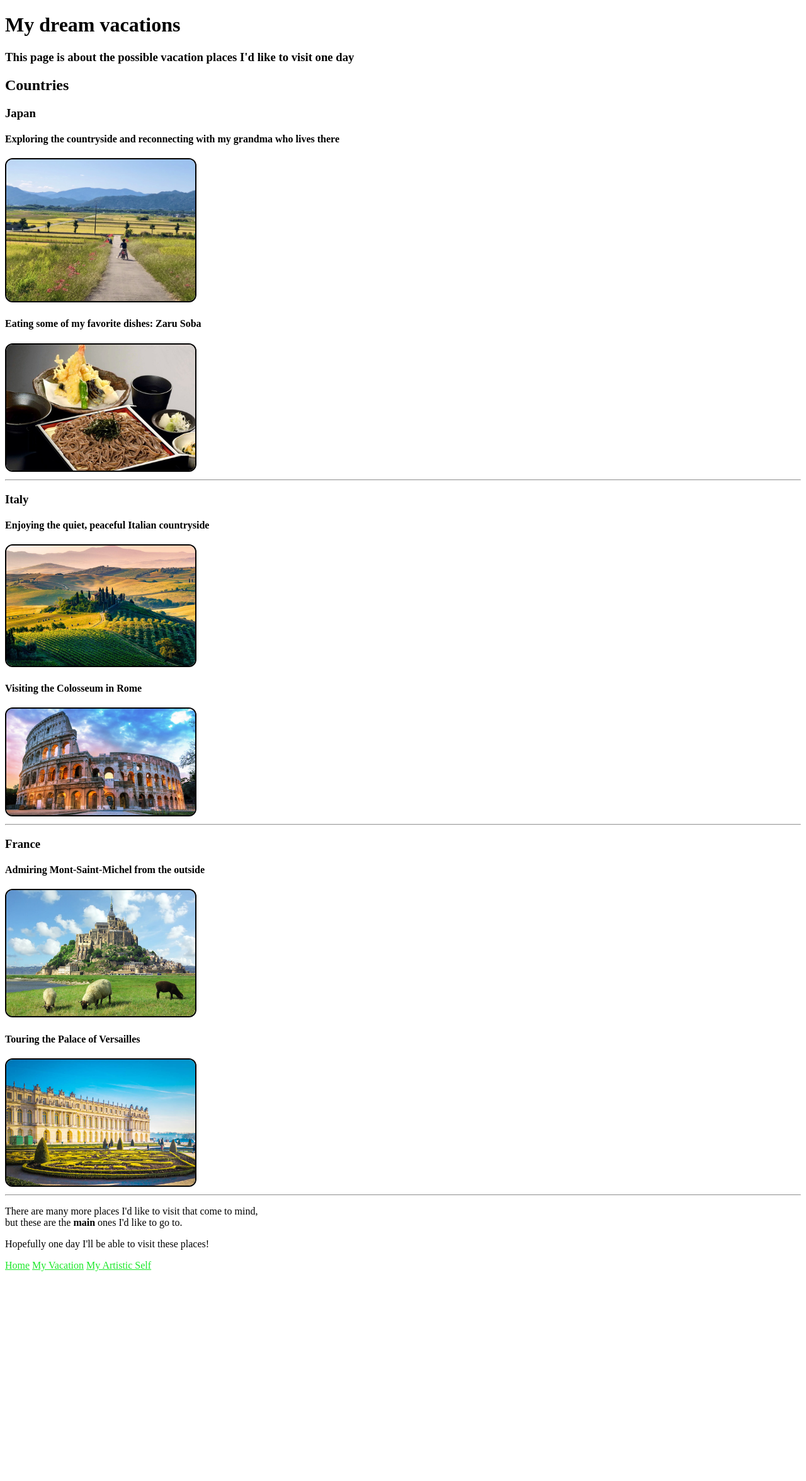
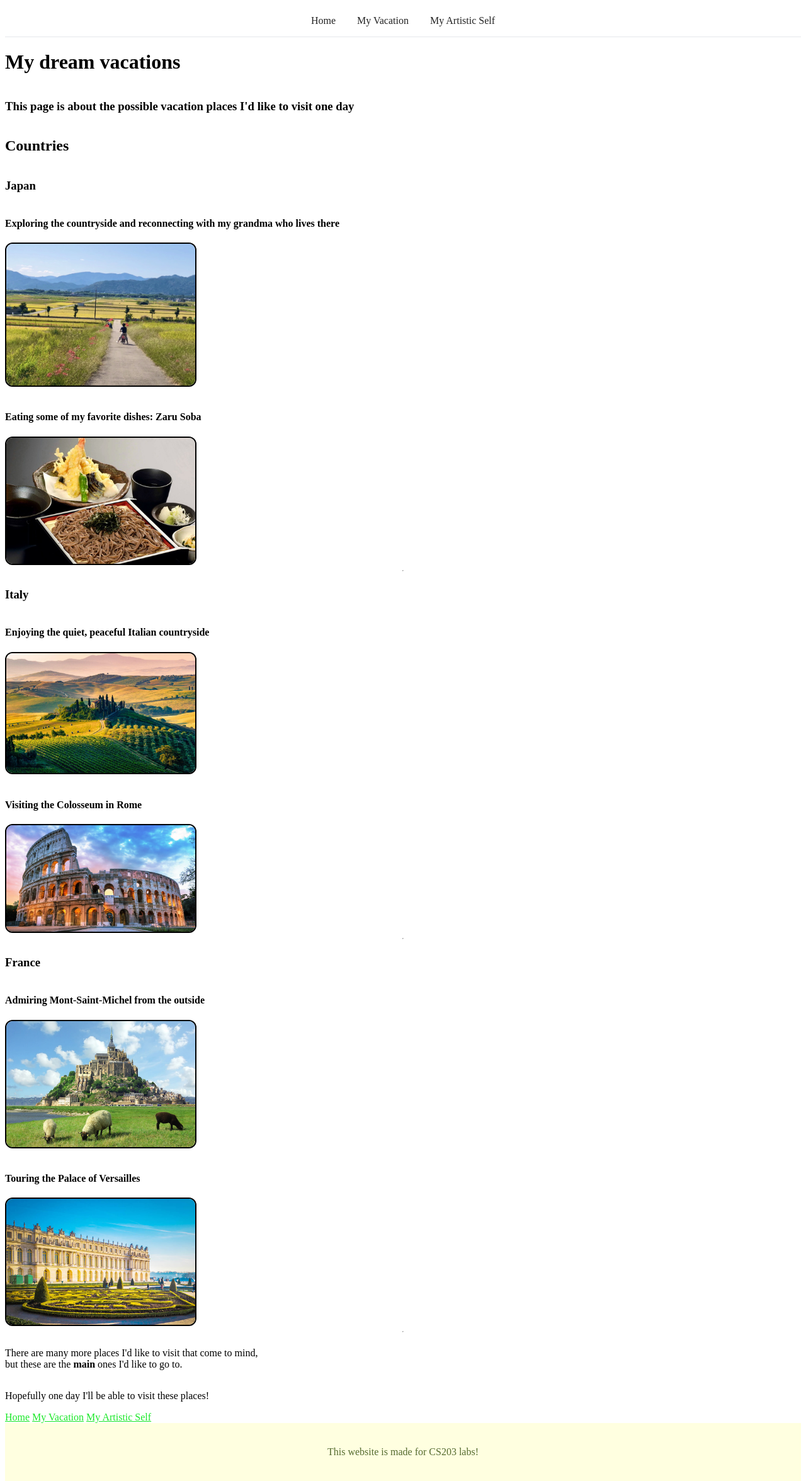
Before and after one commit to VelcroSpoon/VelcroSpoon.github.io, a PHP site: page /my_vacation.html in a window 1280 px wide. Shown: the whole page at 63% size. Before the commit the page ends 2018 px from the top, so only its background shows below. Run offline with PHP 8.4, Linux system fonts and the light colour scheme.

Commit message:
completed lab 4 might start working on polishing the website

```diff
--- a/my_style.css
+++ b/my_style.css
@@ -27,3 +27,86 @@ a:focus-visible {
 a:active {
   color: var(--link-hover);
 }
+
+.site-footer {
+  background-color: lightyellow ;
+  color: darkolivegreen;
+  padding-block: 16px;
+  padding-inline: 20px;
+  text-align: center;
+  min-height: 60px;
+  display: flex;
+  align-items: center;
+  justify-content: center;
+}
+
+.body_wrapper {
+  box-sizing: border-box;
+  min-height: 100%;
+  display: flex;
+  flex-direction: column;
+}
+
+html, body {
+  box-sizing: border-box;
+  height: 100%;
+}
+
+.site-nav {
+  background: #ffffff;
+  border-bottom: 1px solid #e5e7eb;
+}
+
+.site-nav ul {
+  list-style: none;
+  margin: 0;
+  padding: 8px 12px;
+  display: flex;
+  gap: 10px;
+  justify-content: center;
+  flex-wrap: wrap;
+}
+
+.site-nav a{
+  display: block;
+  padding: 8px 12px;
+  text-decoration: none;
+  color: #222;
+  border-radius: 8px;
+  font-weight: 500;
+}
+
+.site-nav a:hover { background: #f1f5f9; }
+.site-nav a:focus-visible {
+  outline: 2px solid #3b82f6;
+  outline-offset: 2px;
+}
+
+* {
+  scrollbar-width: thin;
+  scrollbar-color: #556b2f #fffbe6;
+}
+
+
+::-webkit-scrollbar {
+  width: 10px;
+}
+
+::-webkit-scrollbar-track {
+  background: #fffbe6;
+  box-shadow: inset 0 0 3px rgba(0,0,0,0.08);
+}
+
+::-webkit-scrollbar-thumb {
+  background: #556b2f;
+  border-radius: 8px;
+  border: 2px solid #fffbe6;
+}
+
+::-webkit-scrollbar-thumb:hover {
+  background: #6b8e23;
+}
+
+::-webkit-scrollbar-thumb:active {
+  background: #465a26;
+}
--- a/my_vacation.html
+++ b/my_vacation.html
@@ -1,24 +1,33 @@
 <!doctype html>
 <html lang="en">
   <head>
+    <meta name="viewport" content="width=device-width, initial-scale=1.0">
     <link rel="stylesheet" href="my_style.css">
     <meta charset="utf-8" />
     <meta name="viewport" content="width=device-width, initial-scale=1" />
+    <nav class="site-nav" role="navigation" aria-label="Main">
+  <ul>
+    <li><a href="index.html" class="active" aria-current="page">Home</a></li>
+    <li><a href="my_vacation.html">My Vacation</a></li>
+    <li><a href="my_artistic_self.html">My Artistic Self</a></li>
+  </ul>
+</nav>
     <title>My dream vacations</title>
     <style>
       img {
         border: 2px solid black;
-        border-radius: 12px;   /* ← round corners */
+        border-radius: 12px;
       }
     </style>
   </head>
   <body>
+    <div class="body_wrapper">
     <h1>My dream vacations</h1>
     <h3>This page is about the possible vacation places I'd like to visit one day</h3>
 
     <h2>Countries</h2>
 
-    <!-- Japan -->
+
     <h3>Japan</h3>
     <h4>Exploring the countryside and reconnecting with my <strong>grandma</strong> who lives there</h4>
     <img src="images/countryside.webp" alt="Countryside in Japan" style="width:300px; height:auto;"><br>
@@ -27,7 +36,7 @@
 
     <hr>
 
-    <!-- Italy -->
+
     <h3>Italy</h3>
     <h4>Enjoying the quiet, peaceful <strong>Italian countryside</strong></h4>
     <img src="images/Italy_countryside.avif" alt="Italian countryside" style="width:300px; height:auto;"><br>
@@ -36,7 +45,7 @@
 
     <hr>
 
-    <!-- France -->
+
     <h3>France</h3>
     <h4>Admiring <strong>Mont-Saint-Michel</strong> from the outside</h4>
     <img src="images/Mont-Saint-Michel-Normandy.jpg" alt="Mont-Saint-Michel" style="width:300px; height:auto;"><br>
@@ -54,6 +63,10 @@
   <a href="my_vacation.html" aria-current="page">My Vacation</a>
   <a href="my_artistic_self.html">My Artistic Self</a>
 </nav>
+</div>
     </footer>
+    <footer class="site-footer" >
+    <p>This website is made for CS203 labs!</p>
+  </footer>
   </body>
 </html>
```
Also changed, not shown: index.html (+18 -5 lines), my_artistic_self.html (+13 -1 lines).
